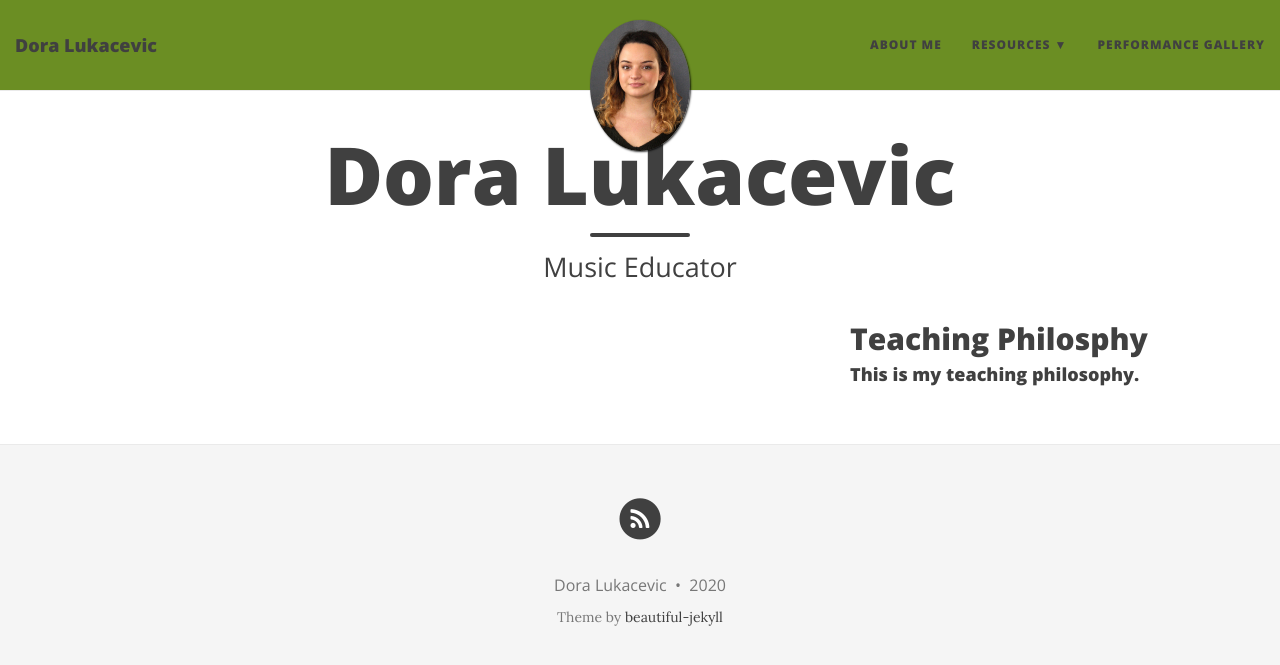
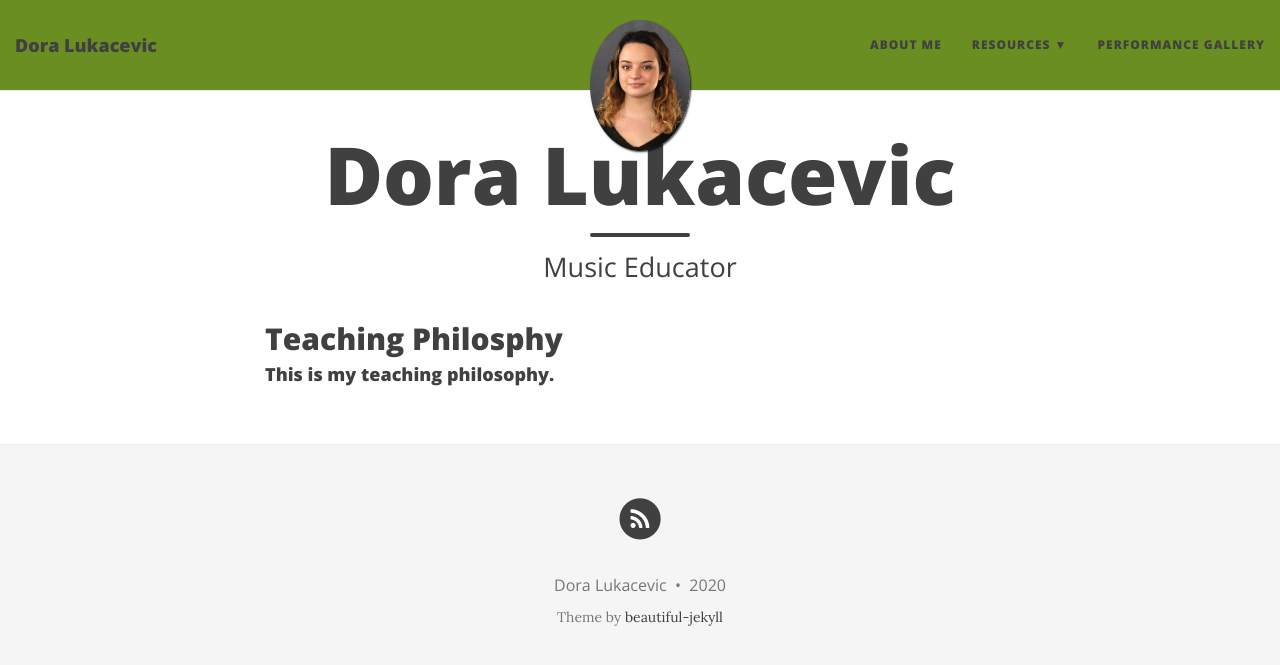
Before and after one commit to dlukacevic/dlukacevic.github.io, a Jekyll site: the page built from index.md, in a window 1280 px wide. Shown: the top 665 px of the page. Built offline with Jekyll 4.4.1, drawn with Linux system fonts in a browser that asks for light colours; nearby versions of some CDN libraries; the list of posts is cut into pages by our own code.

Commit message:
Update page.html

```diff
--- a/_layouts/page.html
+++ b/_layouts/page.html
@@ -6,7 +6,7 @@
 
 <div class="container" role="main">
   <div class="row">
-    <div class="col-lg-8 col-lg-offset-8 col-md-10 col-md-offset-1">
+    <div class="col-lg-8 col-lg-offset-2 col-md-10 col-md-offset-1">
       {{ content }}
 	    {% if page.comments %}
         <div class="disqus-comments">
```
